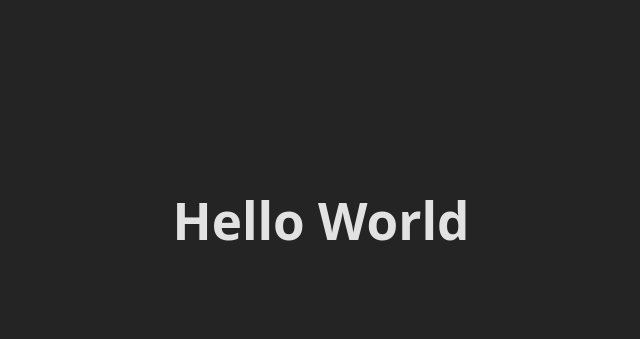
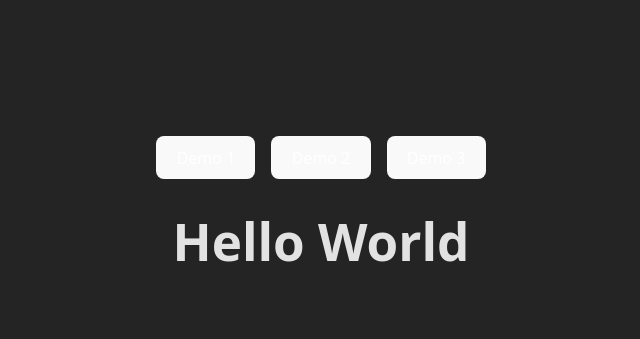
Before and after one commit to Iberex/Integration3, a website built with Vite: page index.html in a window 1280 px wide. Shown: the part 180-519 px from the top of the page, without its empty margins (319-959 px from the left). Built offline with nearby package versions, Linux system fonts and the light colour scheme.

Commit message:
Add 3 demo buttons with different titles

```diff
--- a/src/main.js
+++ b/src/main.js
@@ -1,7 +1,33 @@
 import './style.css'
+
+let currentDemo = '';
+
+function showDemo(demoNumber) {
+  currentDemo = demoNumber;
+  const contentDiv = document.querySelector('#content');
+
+  if (demoNumber === 1) {
+    contentDiv.innerHTML = '<h1>Puzzel</h1>';
+  } else if (demoNumber === 2) {
+    contentDiv.innerHTML = '<h1>Lamp</h1>';
+  } else if (demoNumber === 3) {
+    contentDiv.innerHTML = '<h1>Tactiek</h1>';
+  }
+}
 
 document.querySelector('#app').innerHTML = `
   <div>
-    <h1>Hello World</h1>
+    <div class="button-container">
+      <button id="demo1">Demo 1</button>
+      <button id="demo2">Demo 2</button>
+      <button id="demo3">Demo 3</button>
+    </div>
+    <div id="content">
+      <h1>Hello World</h1>
+    </div>
   </div>
 `
+
+document.querySelector('#demo1').addEventListener('click', () => showDemo(1));
+document.querySelector('#demo2').addEventListener('click', () => showDemo(2));
+document.querySelector('#demo3').addEventListener('click', () => showDemo(3));
--- a/src/style.css
+++ b/src/style.css
@@ -19,6 +19,36 @@ h1 {
   margin: 0 auto;
   padding: 2rem;
   text-align: center;
+}
+
+.button-container {
+  display: flex;
+  gap: 1rem;
+  justify-content: center;
+  margin-bottom: 2rem;
+}
+
+button {
+  background-color: #646cff;
+  color: white;
+  border: none;
+  padding: 0.75rem 1.5rem;
+  font-size: 1rem;
+  border-radius: 8px;
+  cursor: pointer;
+  transition: background-color 0.3s;
+}
+
+button:hover {
+  background-color: #535bf2;
+}
+
+button:active {
+  background-color: #4248d4;
+}
+
+#content {
+  margin-top: 2rem;
 }
 
 .logo {
```
